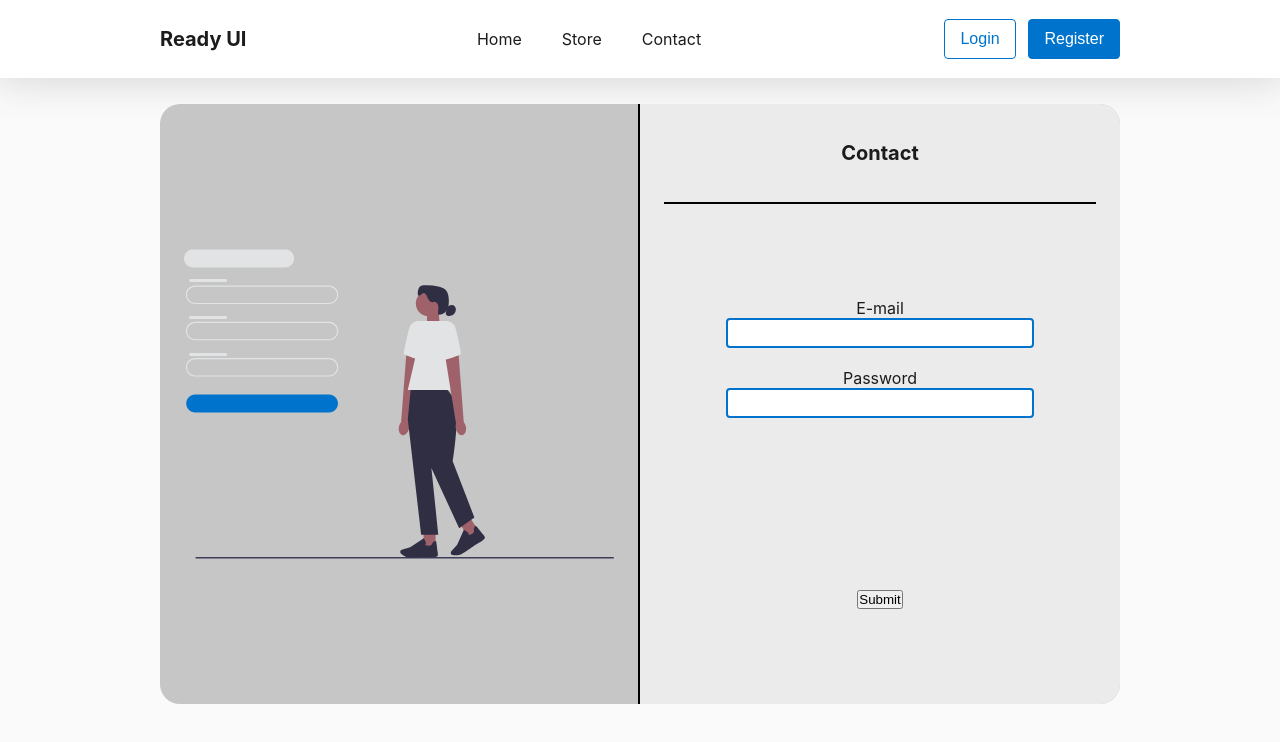
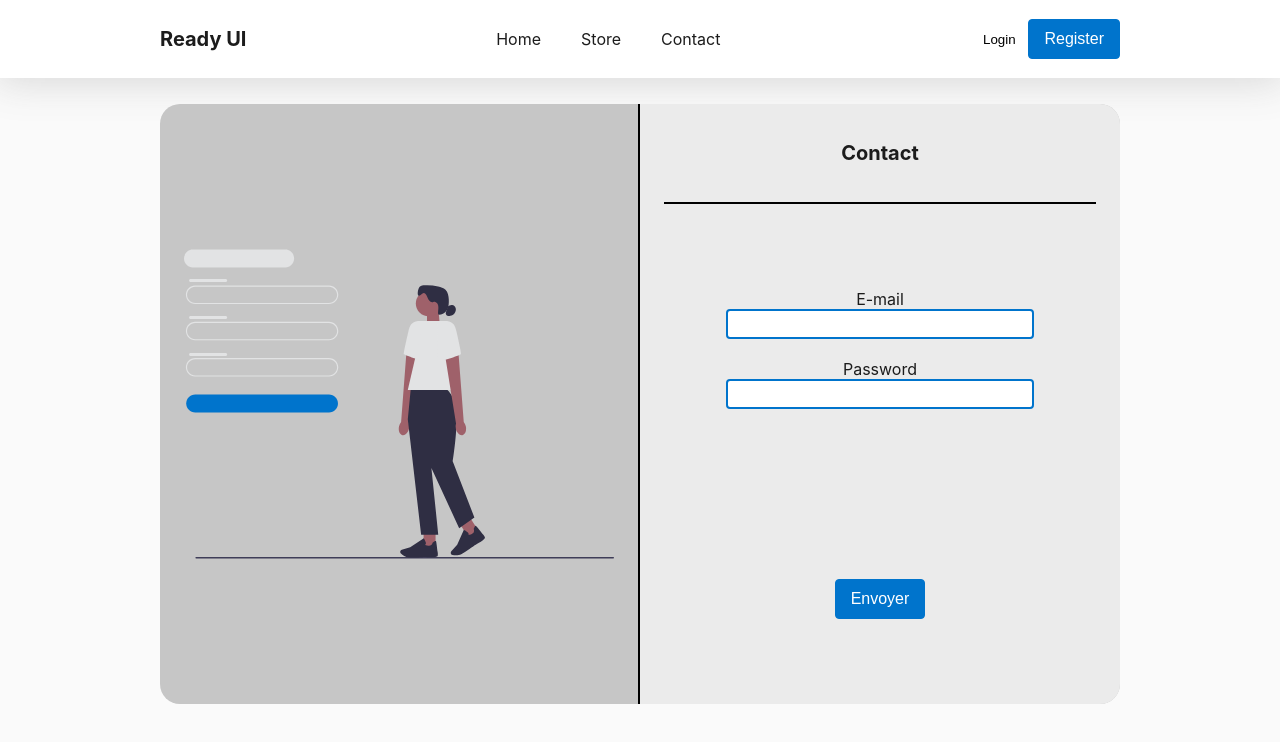
Before and after one commit to fredericlauss/vuejs, a Vue app: page /login in a window 1280 px wide. Shown: the top 742 px of the page. Built offline with nearby package versions, Linux system fonts and the light colour scheme; no server answers.

Commit message:
feature formulaire connexion

```diff
--- a/package.json
+++ b/package.json
@@ -10,6 +10,7 @@
         "format": "prettier .  --write"
     },
     "dependencies": {
+        "jsonwebtoken": "^9.0.0",
         "pinia": "^2.0.28",
         "prettier": "^2.8.2",
         "vue": "^3.2.45",
--- a/src/components/global/Header.vue
+++ b/src/components/global/Header.vue
@@ -8,7 +8,7 @@
             <Navigation />
 
             <div class="buttons">
-                 <a href="/login"><Button variant="outlined">Login</Button></a>
+                <router-link  to="/login"><button>Login</button></router-link>
                 <Button>Register</Button>
             </div>
         </div>
--- a/src/views/LoginView.vue
+++ b/src/views/LoginView.vue
@@ -10,7 +10,8 @@
                     <h1>Contact</h1>
                 </div>
             </div>
-            <form v-on:submit.prevent="handleSubmitLogin()" class="input-form-content">
+            <!-- <form v-on:submit.prevent="handleSubmitLogin()" class="input-form-content"> -->
+            <form class="input-form-content">
                 <div class="email-form">
                     <label for="">E-mail</label>
                     <input class="input-mail-login" v-model="email" type="text">
@@ -21,7 +22,7 @@
                     <input class="input-password-login" v-model="password" type="password">
                 </div>
                 <div class="submit-form-login">
-                    <input class="animated-button" type="submit">
+                    <Button>Envoyer</Button>
                 </div>
             </form>
         </div>
@@ -39,22 +40,41 @@ export default {
         return {
             users : [],
             email : "",
-            password : "",
-            errors : ""
+            password : ""
         }
     },
     methods: {
-        handleSubmitLogin() {
-                console.log(this.email);
-                console.log(this.password);
 
-                this.users.map(user => this.email === user.email && this.password === user.password ? console.log('ok'): "")
-                console.log(this.users);
-            }
+        async login() {
+            console.log('Startreed')
+            const res = await fetch('https://fakestoreapi.com/auth/login',{
+                method:'POST',
+                body:JSON.stringify({
+                    username: "johnd",
+                    password: "m38rmF$"
+                })
+            })
 
+            console.log("res : ", res);
+        },
+        handleSubmitLogin: async function() {
+            console.log('Startreed')
+            const res = await fetch('https://fakestoreapi.com/auth/login',{
+                method:'POST',
+                body:JSON.stringify({
+                    username: "johnd",
+                    password: "m38rmF$"
+                })
+            })
 
-    }
-    ,
+            console.log("res : ", res);
+
+            console.log(this.email);
+            console.log(this.password);
+
+            this.users.map(user => this.email === user.email && this.password === user.password ? "ok": "")
+        }
+    },
     async created() {
         this.users = await Request.get('/users')
     }
```
Also changed, not shown: 1 other file (tests, documents, lock files or other folders).
